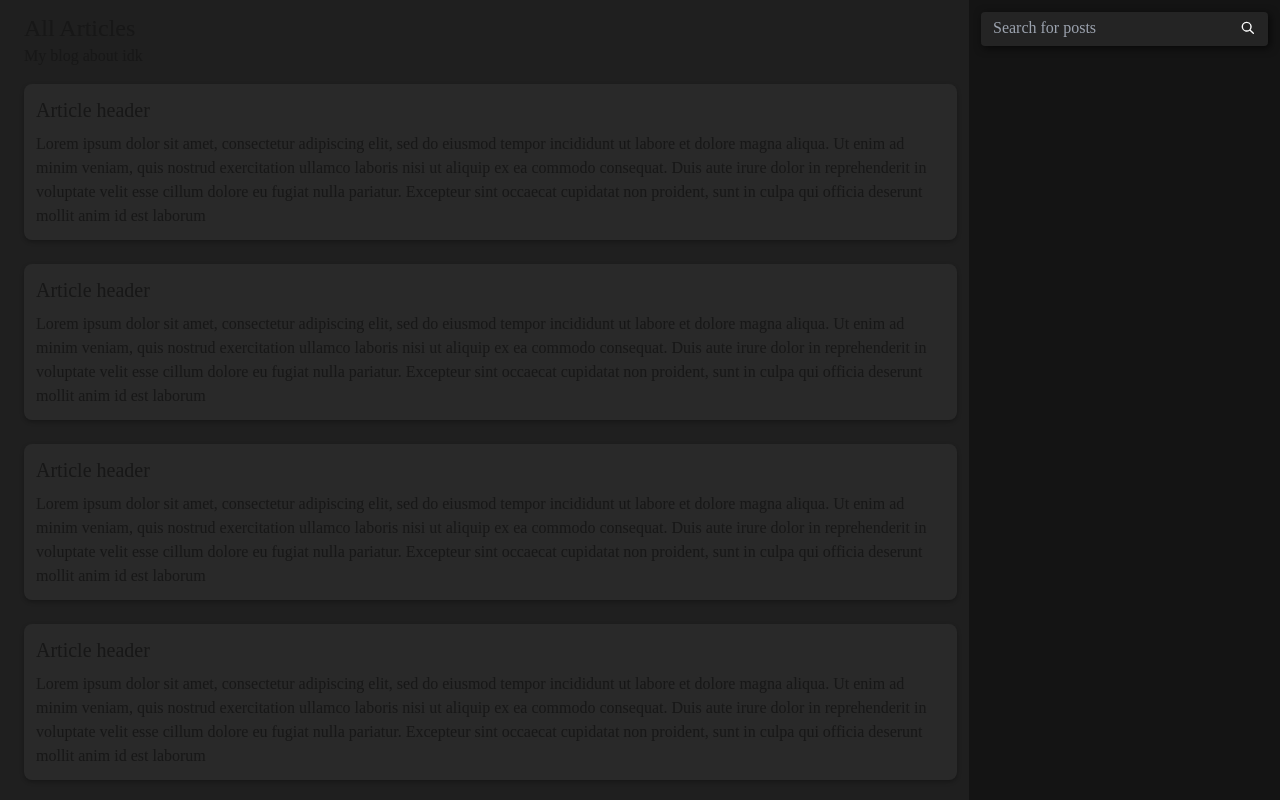
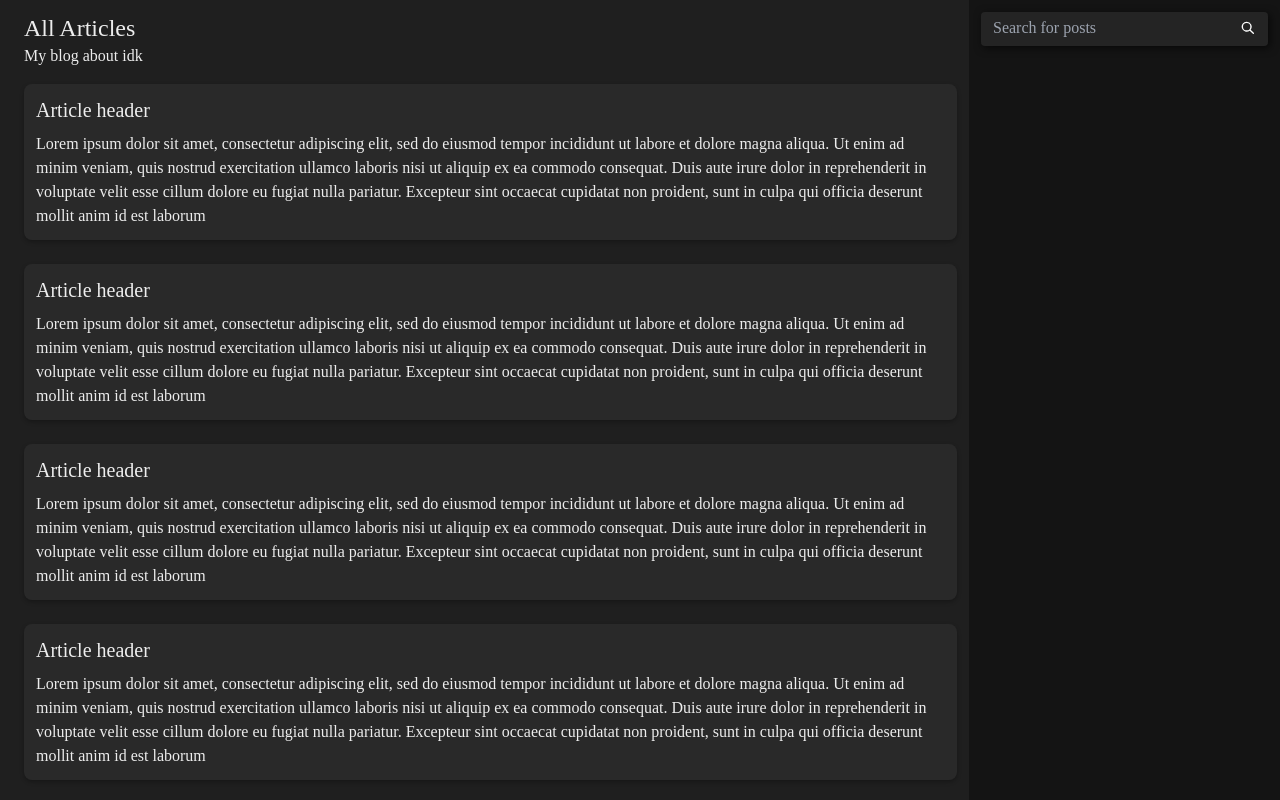
Before and after one commit to FireCubeStudios/Blog, a Next.js app: page / in a window 1280 px wide. Shown: the top 800 px of the page. Built offline with nearby package versions, Linux system fonts and the light colour scheme.

Commit message:
Force dark mode

```diff
--- a/app/globals.css
+++ b/app/globals.css
@@ -2,21 +2,21 @@
 @tailwind components;
 @tailwind utilities;
 
-:root {
-  --background: #ffffff; /* fcn #2A2E38 */
+/*:root {
+  --background: #ffffff;
   --foreground: #171717;
   --accent: #3CC3FF;
-  --accent-light: color-mix(in hsl, var(--accent), white 30%); /* Calculate light accent from --accent variable */
-}
+  --accent-light: color-mix(in hsl, var(--accent), white 30%);
+}*/
 
-@media (prefers-color-scheme: dark) { /* Dark-mode */
+/* @media (prefers-color-scheme: dark) {*/ /* Dark-mode */
   :root {
-    --background: #1F1F1F;/* #0a0a0a; */
+    --background: #1F1F1F;/* #0a0a0a; */ /* fcn #2A2E38 */
     --foreground: #ededed;
     --accent: #32A4D6;
     --accent-light: color-mix(in hsl, var(--accent), white 30%); /* Calculate light accent from --accent variable */
   }
-}
+/*}*/
 
 body {
   color: var(--foreground);
```
